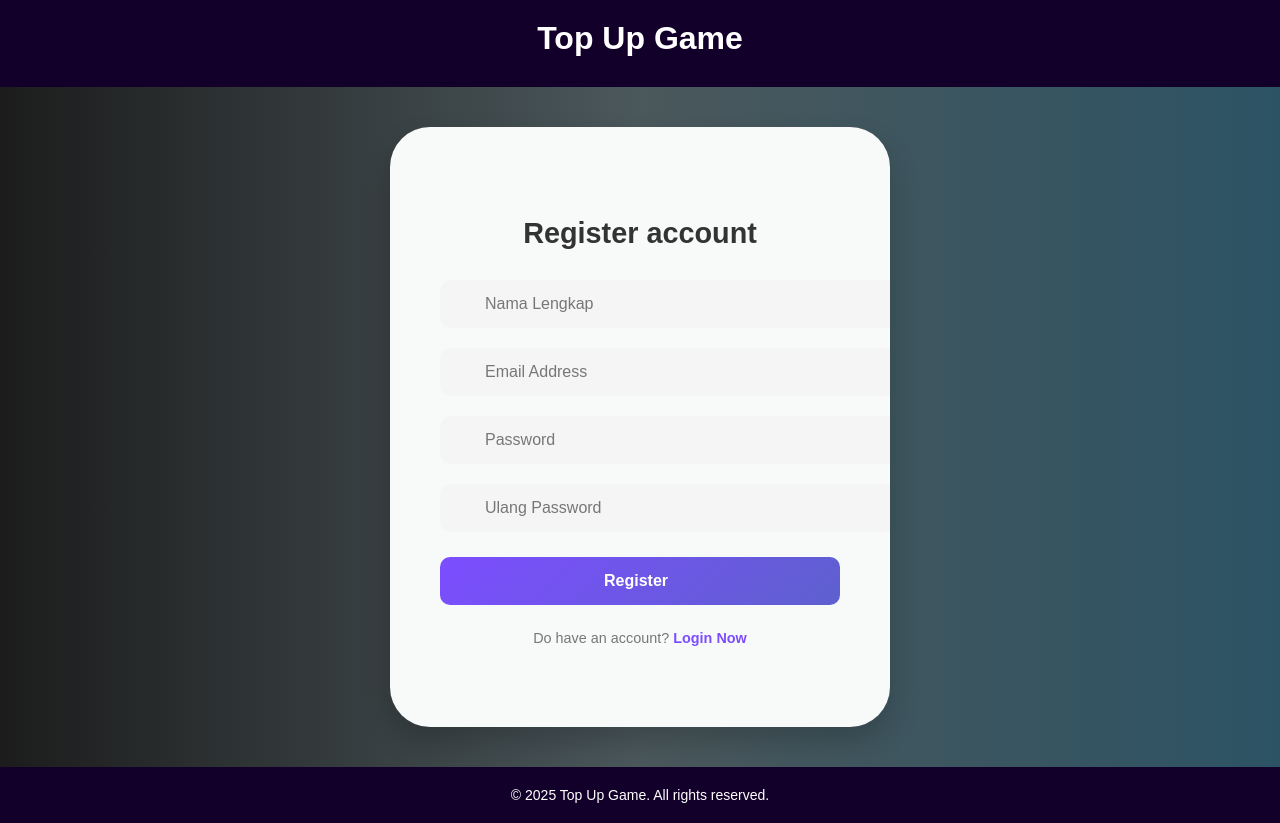
After one commit to hudawahyu90/DPW, a PHP site: page /register.php in a window 1280 px wide. The commit adds this page. Run offline with PHP 8.4, Linux system fonts and the light colour scheme.

Commit message:
commit awal

```diff
--- a/database.sql
+++ b/database.sql
@@ -50,6 +50,7 @@ CREATE TABLE transactions (
 -- Insert default admin user (password: admin123)
 INSERT INTO users (email, password, role) VALUES
 ('admin@topupgame.com', '$2y$10$92IXUNpkjO0rOQ5byMi.Ye4oKoEa3Ro9llC/.og/at2.uheWG/igi', 'admin');
+('wahyu123@gmail.id', '123456', 'user')
 
 -- Insert default games
 INSERT INTO games (name, image, description) VALUES
--- a/index.php
+++ b/index.php
@@ -91,7 +91,7 @@ if ($_SERVER['REQUEST_METHOD'] == 'POST') {
                     </form>
 
                     <div class="register-link">
-                        <p>Don't have an account? <a href="#">Register Now</a></p>
+                        <p>Don't have an account? <a href="register.php">Register Now</a></p>
                         <p style="margin-top: 10px; font-size: 12px; color: #666;">
                             Demo Admin: admin@topupgame.com / admin123
                         </p>
--- /dev/null
+++ b/register.php
@@ -0,0 +1,95 @@
+<!DOCTYPE html>
+<html lang="id">
+  <head>
+    <meta charset="UTF-8" />
+    <meta name="viewport" content="width=device-width, initial-scale=1.0" />
+    <title>Top Up Game - Beranda</title>
+    <link rel="stylesheet" href="style.css" />
+  </head>
+  <body>
+    <header>
+      <h1 class="fade-in">Top Up Game</h1>
+      <nav></nav>
+
+    </header>
+<div class="container">
+        <div class="form-container">
+            <!-- <div class="left-container">
+                <div class="left-inner-container">
+                    <h1>Welcome Back</h1>
+                    <p>To keep connected with us please login with your personal information</p>
+                    <div class="illustration">
+                        <img src="https://placeholder.svg?height=200&width=200" alt="Login Illustration">
+                    </div>
+                </div>
+            </div> -->
+            <div class="right-container">
+                <div class="right-inner-container">
+                    <h2>Register account</h2>
+
+                    <!-- <div class="social-login">
+                        <button class="social-btn google">
+                            <i class="fab fa-google"></i>
+                            <span>Google</span>
+                        </button>
+                        <button class="social-btn facebook">
+                            <i class="fab fa-facebook-f"></i>
+                            <span>Facebook</span>
+                        </button>
+                        <button class="social-btn twitter">
+                            <i class="fab fa-twitter"></i>
+                            <span>Twitter</span>
+                        </button>
+                    </div> -->
+
+                    <!-- <div class="divider">
+                        <span>or</span>
+                    </div>
+                     -->
+                    <form action="akundibuat.html" method="get">
+                        <div class="input-group">
+                            <div class="input-field">
+                                <input type="text" name="nama" id="nama" required>
+                                <label for="nama">Nama Lengkap</label>
+                            </div>
+                            <div class="input-field">
+                                <input type="email" id="email" name="email" required>
+                                <label for="email">Email Address</label>
+                                <i class="fas fa-envelope"></i>
+                            </div>
+
+                            <div class="input-field">
+                                <input type="password" id="password" name="password" required>
+                                <label for="password">Password</label>
+                                <i class="fas fa-lock"></i>
+                                <i class="fas fa-eye-slash toggle-password"></i>
+                            </div>
+                            <div class="input-field">
+                                <input type="password" name="ulangi" id="ulangi" required>
+                                <label for="ulangi">Ulang Password</label>
+                                <i class="fas fa-lock"></i>
+                                <i class="fas fa-eye-slash toggle-password"></i>
+                            </div>
+
+
+                        </div>
+
+                        <button type="submit" class="login-btn">
+                            <span>Register</span>
+                            <i class="fas fa-arrow-right"></i>
+                        </button>
+
+                    </form>
+
+                    <div class="register-link">
+                        <p>Do have an account? <a href="index.php">Login Now</a></p>
+                    </div>
+                </div>
+            </div>
+        </div>
+    </div>
+    <footer>&copy; 2025 Top Up Game. All rights reserved.</footer>
+
+    <script src="script.js"></script>
+  </body>
+</html>
```
